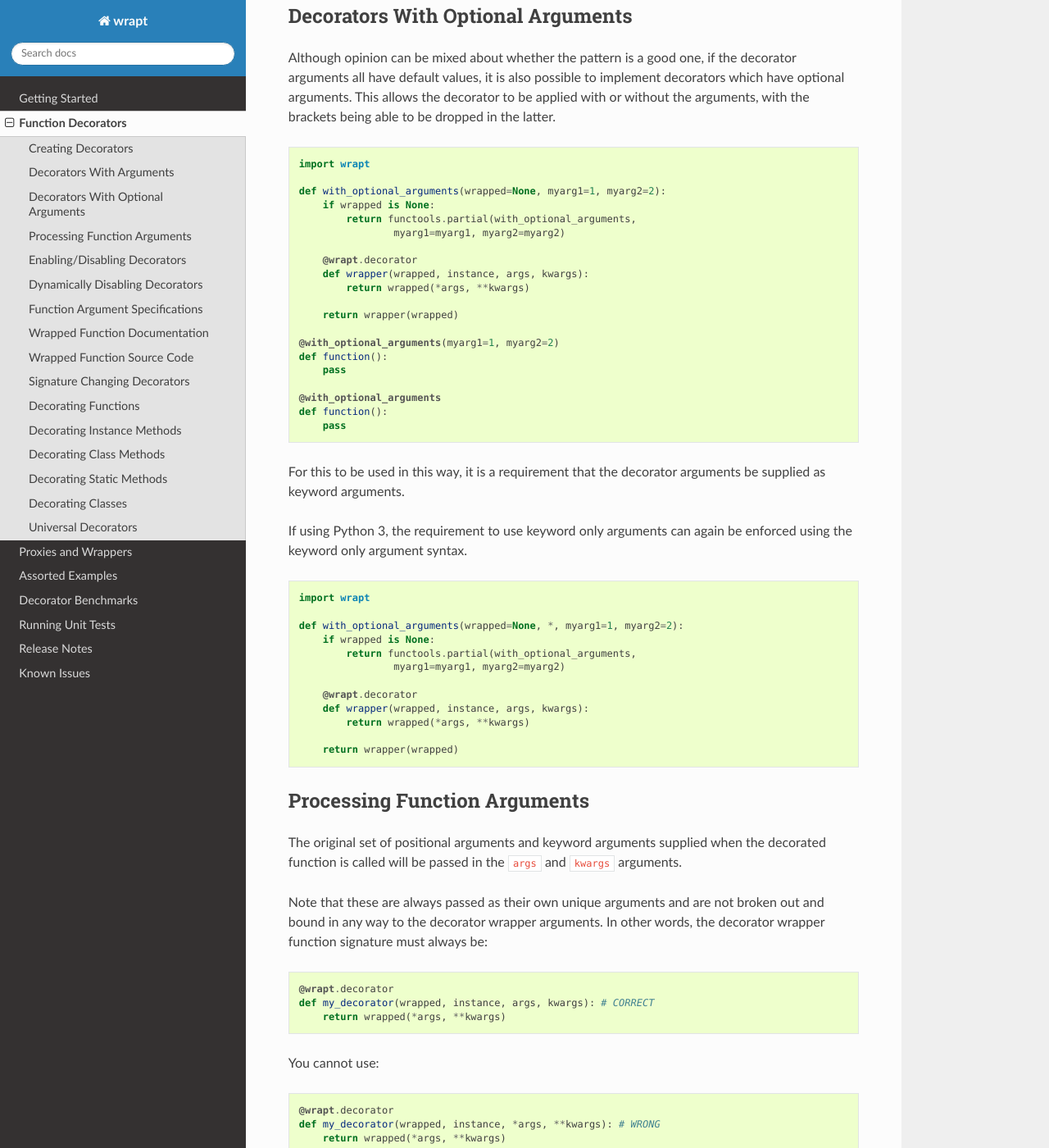
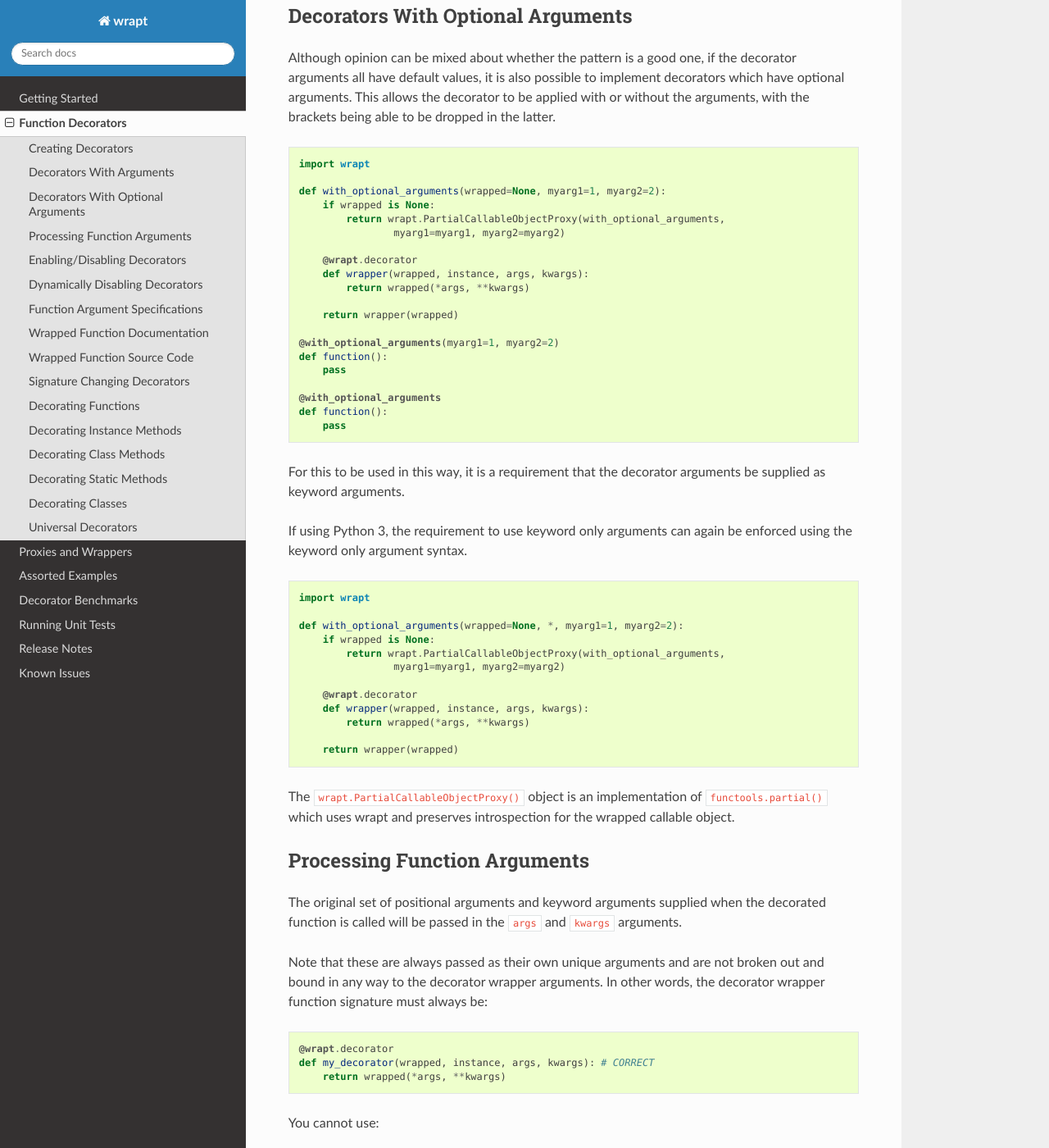
Before and after one commit to GrahamDumpleton/wrapt, a Sphinx documentation site: the page built from docs/decorators.rst, in a window 1280 px wide and 1400 px high, scrolled down 2187 px. Shown: the whole window at 82% size. Built offline with Sphinx 7.4.7 and the Read the Docs theme 3.1.0, drawn with Linux system fonts in a browser that asks for light colours.

Commit message:
Update documentation to include PartialCallableObjectProxy

```diff
--- a/docs/decorators.rst
+++ b/docs/decorators.rst
@@ -126,7 +126,7 @@ being able to be dropped in the latter.
 
     def with_optional_arguments(wrapped=None, myarg1=1, myarg2=2):
         if wrapped is None:
-            return functools.partial(with_optional_arguments,
+            return wrapt.PartialCallableObjectProxy(with_optional_arguments,
                     myarg1=myarg1, myarg2=myarg2)
 
         @wrapt.decorator
@@ -155,7 +155,7 @@ be enforced using the keyword only argument syntax.
 
     def with_optional_arguments(wrapped=None, *, myarg1=1, myarg2=2):
         if wrapped is None:
-            return functools.partial(with_optional_arguments,
+            return wrapt.PartialCallableObjectProxy(with_optional_arguments,
                     myarg1=myarg1, myarg2=myarg2)
 
         @wrapt.decorator
@@ -163,6 +163,10 @@ be enforced using the keyword only argument syntax.
             return wrapped(*args, **kwargs)
 
         return wrapper(wrapped)
+
+The ``wrapt.PartialCallableObjectProxy()`` object is an implementation of
+``functools.partial()`` which uses wrapt and preserves introspection for the
+wrapped callable object.
 
 Processing Function Arguments
 -----------------------------
```
